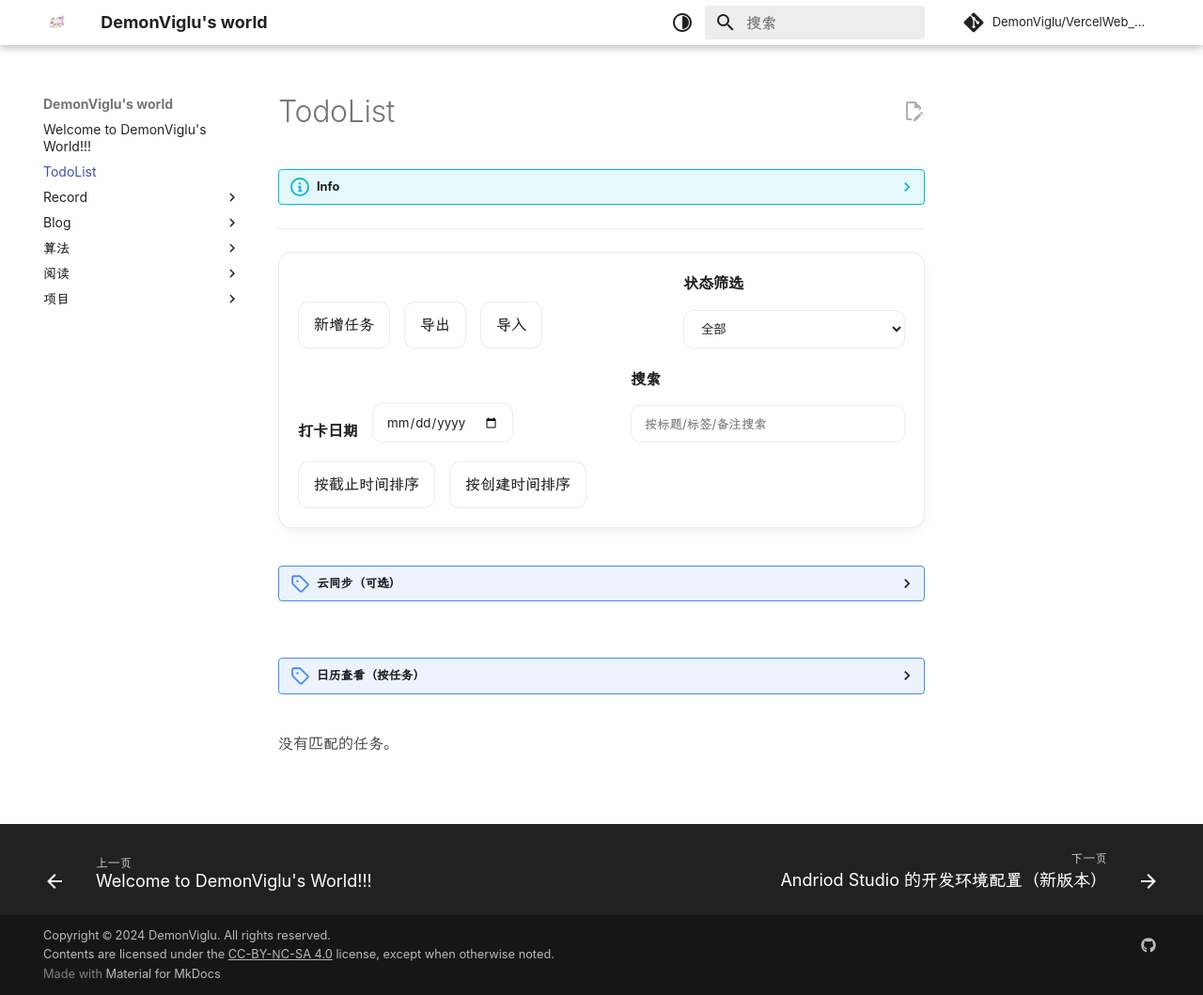
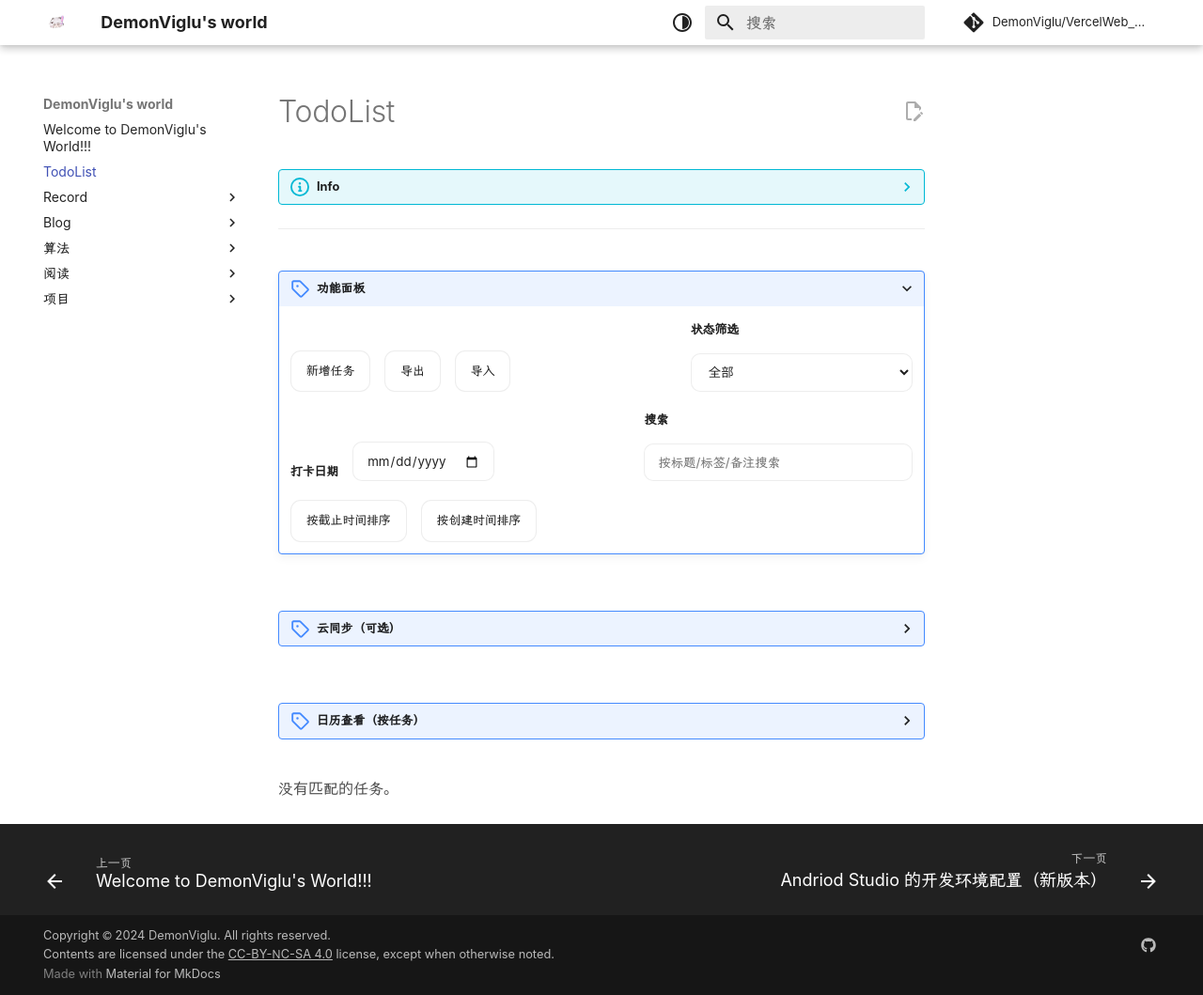
Before and after one commit to DemonViglu/VercelWeb_Demon, an MkDocs documentation site: the page built from docs/todolist.md, in a window 1280 px wide and 1059 px high. Shown: the whole window at 94% size. Built offline with MkDocs 1.6.1 and Material for MkDocs 9.7.7, drawn with Linux system fonts in a browser that asks for light colours; some web fonts are replaced; comment, search, counter and statistics services are not loaded.

Commit message:
优化面板，增加两个有关今天任务的筛选

```diff
--- a/docs/assets/JavaScript/todolist.js
+++ b/docs/assets/JavaScript/todolist.js
@@ -227,12 +227,24 @@
   }
 
   function computeCloudModifiedAtMs(payload) {
-    if (payload && typeof payload === "object" && payload.exportedAt) {
-      const ms = Date.parse(String(payload.exportedAt));
-      if (!Number.isNaN(ms)) return ms;
-    }
+    let best = 0;
+
+    // Prefer server-side updatedAt if present.
+    // This correctly advances even when tasks are deleted (task timestamps may not increase).
+    if (payload && typeof payload === "object") {
+      if (payload.updatedAt) {
+        const ms = Date.parse(String(payload.updatedAt));
+        if (!Number.isNaN(ms) && ms > best) best = ms;
+      }
+      if (payload.exportedAt) {
+        const ms = Date.parse(String(payload.exportedAt));
+        if (!Number.isNaN(ms) && ms > best) best = ms;
+      }
+    }
+
     const cloudTasks = extractTasksFromPayload(payload);
-    return computeTasksModifiedAtMs(cloudTasks);
+    const taskMs = computeTasksModifiedAtMs(cloudTasks);
+    return Math.max(best, taskMs);
   }
 
   function loadLastSeenCloudAtMs() {
@@ -1069,6 +1081,21 @@
     return !(task.checkins && task.checkins[todayKey]);
   }
 
+  // 判断“今天是否为计划打卡日”（用于筛选：今日需打卡）
+  function isDailyRequiredToday(task, now) {
+    if (!task || task.type !== "daily") return false;
+    const start = effectiveStart(task);
+    const due = parseIso(task.dueAt);
+    if (!start || !due) return false;
+    if (now < start || now > due) return false;
+    return isPlannedWeekday(task, now);
+  }
+
+  function isDailyRequiredTodayUnchecked(task, now) {
+    if (!isDailyRequiredToday(task, now)) return false;
+    return !hasTodayCheckin(task, now);
+  }
+
   // 判断今日是否已打卡
   function hasTodayCheckin(task, now) {
     if (task.type !== "daily") return false;
@@ -1110,12 +1137,21 @@
 
   // 判断任务是否在当前视图可见
   function isTaskVisible(task, now) {
+    if (filterMode === "required_today") {
+      return isDailyRequiredToday(task, now);
+    }
+
+    if (filterMode === "required_today_unchecked") {
+      return isDailyRequiredTodayUnchecked(task, now);
+    }
+
     if (filterMode && filterMode !== "all") {
       const c = getStatusCategory(task, now);
       if (c !== filterMode) return false;
     }
 
-    if (dailyViewDate) {
+    // “今日需打卡”筛选不应被“打卡日期（视图）”影响。
+    if (dailyViewDate && filterMode !== "required_today" && filterMode !== "required_today_unchecked") {
       const d = parseYmd(dailyViewDate);
       if (!d) return false;
       if (!isDailyInRangeForDate(task, d)) return false;
--- a/docs/assets/styles/todolist.css
+++ b/docs/assets/styles/todolist.css
@@ -13,6 +13,28 @@
   padding: 1rem;
   background: var(--md-default-bg-color);
   box-shadow: var(--md-shadow-z1, none);
+}
+
+.todo-controls {
+  border: 1px solid var(--md-default-fg-color--lightest);
+  border-radius: 0.75rem;
+  padding: 0.75rem 1rem;
+  background: var(--md-default-bg-color);
+  box-shadow: var(--md-shadow-z1, none);
+}
+
+.todo-controls > summary {
+  cursor: pointer;
+  font-weight: 600;
+}
+
+.todo-controls[open] .todo-toolbar {
+  margin-top: 0.75rem;
+  border: none;
+  padding: 0;
+  border-radius: 0;
+  background: transparent;
+  box-shadow: none;
 }
 
 .todo-row {
--- a/docs/todolist.md
+++ b/docs/todolist.md
@@ -14,37 +14,42 @@
 ---
 
 <section class="todo-app" id="todo-app">
-  <div class="todo-toolbar">
-    <div class="todo-toolbar-group">
-      <button type="button" id="todo-open">新增任务</button>
-      <button type="button" id="todo-export">导出</button>
-      <button type="button" id="todo-import-btn">导入</button>
-      <input id="todo-import" type="file" accept="application/json" class="todo-hidden" />
+  <details class="todo-controls" id="todo-controls" open>
+    <summary>功能面板</summary>
+    <div class="todo-toolbar">
+      <div class="todo-toolbar-group">
+        <button type="button" id="todo-open">新增任务</button>
+        <button type="button" id="todo-export">导出</button>
+        <button type="button" id="todo-import-btn">导入</button>
+        <input id="todo-import" type="file" accept="application/json" class="todo-hidden" />
+      </div>
+      <div class="todo-toolbar-group">
+        <label for="todo-filter">状态筛选</label>
+        <select id="todo-filter" name="filter">
+          <option value="all">全部</option>
+          <option value="required_today">今日需打卡</option>
+          <option value="required_today_unchecked">今日需打卡（未打）</option>
+          <option value="not_started">未开始</option>
+          <option value="active">进行中</option>
+          <option value="completed">已完成</option>
+          <option value="overdue">已逾期</option>
+          <option value="ended_failed">已结束（漏打卡）</option>
+        </select>
+      </div>
+      <div class="todo-toolbar-group">
+        <label for="todo-daily-date">打卡日期</label>
+        <input id="todo-daily-date" type="date" />
+      </div>
+      <div class="todo-toolbar-group">
+        <label for="todo-search">搜索</label>
+        <input id="todo-search" type="search" placeholder="按标题/标签/备注搜索" />
+      </div>
+      <div class="todo-toolbar-group">
+        <button type="button" id="todo-sort-deadline">按截止时间排序</button>
+        <button type="button" id="todo-sort-created">按创建时间排序</button>
+      </div>
     </div>
-    <div class="todo-toolbar-group">
-      <label for="todo-filter">状态筛选</label>
-      <select id="todo-filter" name="filter">
-        <option value="all">全部</option>
-        <option value="not_started">未开始</option>
-        <option value="active">进行中</option>
-        <option value="completed">已完成</option>
-        <option value="overdue">已逾期</option>
-        <option value="ended_failed">已结束（漏打卡）</option>
-      </select>
-    </div>
-    <div class="todo-toolbar-group">
-      <label for="todo-daily-date">打卡日期</label>
-      <input id="todo-daily-date" type="date" />
-    </div>
-    <div class="todo-toolbar-group">
-      <label for="todo-search">搜索</label>
-      <input id="todo-search" type="search" placeholder="按标题/标签/备注搜索" />
-    </div>
-    <div class="todo-toolbar-group">
-      <button type="button" id="todo-sort-deadline">按截止时间排序</button>
-      <button type="button" id="todo-sort-created">按创建时间排序</button>
-    </div>
-  </div>
+  </details>
 
   <details class="todo-sync" id="todo-sync">
     <summary>云同步（可选）</summary>
```
